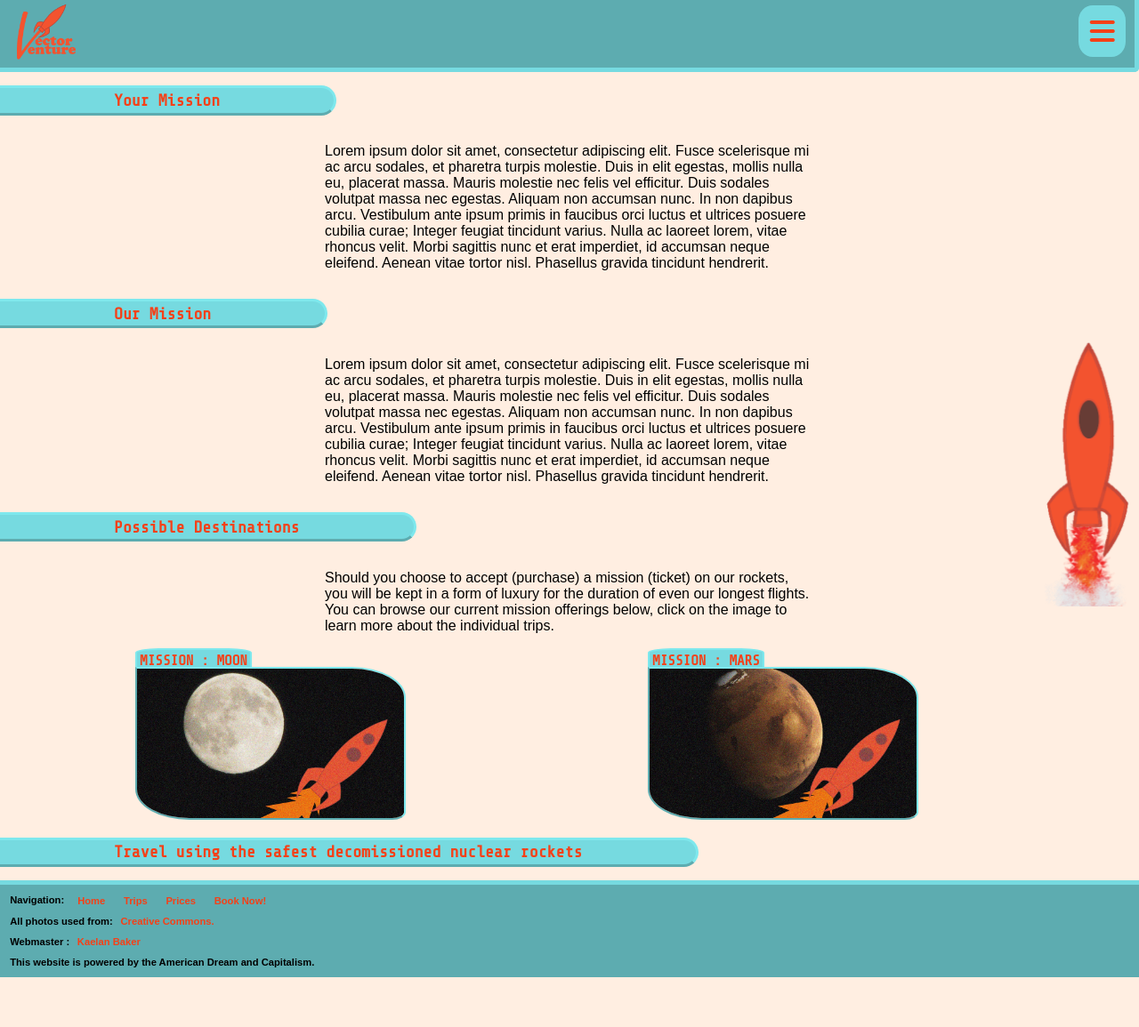
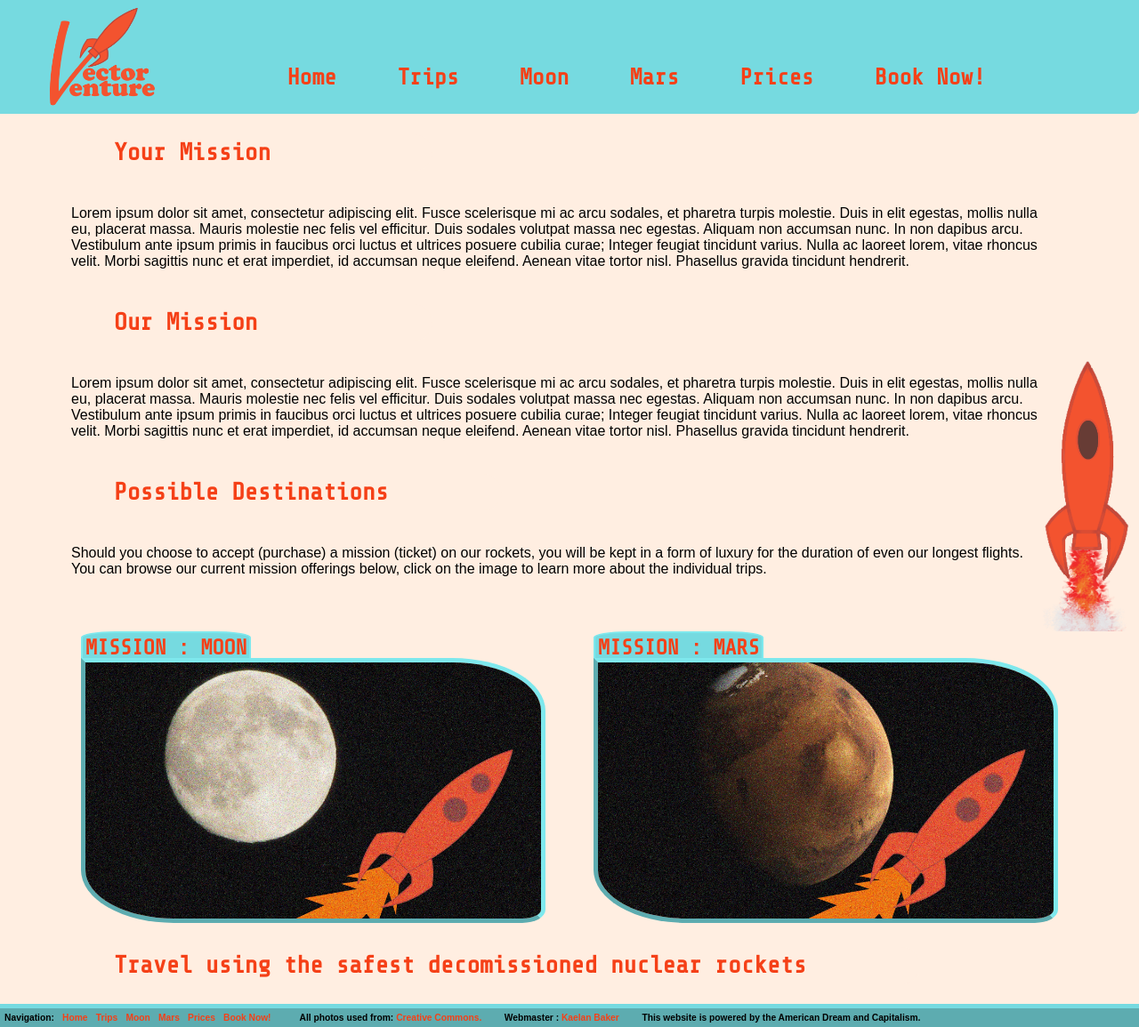
Before and after one commit to kaelan-baker/Webdev-A2, a plain HTML site: page index.html in a window 1280 px wide. Shown: the whole page at 89% size. Before the commit the page ends 1099 px from the top, so only its background shows below. Drawn offline with nearby package versions, Linux system fonts and the light colour scheme.

Commit message:
Desktop+Mobile Template complete

```diff
--- a/index.html
+++ b/index.html
@@ -23,9 +23,12 @@
       <div class="banner">
         <img src="/images/Logo.png" alt="VectorVenture Logo" />
 
+        <!-- Burger Menu Disabled for Desktop -->
+        <div class="notDesktop">
           <input type="checkbox" id="hamburger-input" class="hamburger-show" />
           <label id="hamburger-menu" for="hamburger-input">
             <i id="hamburger-inputIcon" class="fa-solid fa-bars fa-2x"></i>
+
             <div id="sidebar-menu">
               <ul>
                 <li><a href="index.html">Home</a></li>
@@ -37,6 +40,33 @@
               </ul>
             </div>
           </label>
+        </div>
+        <div id="navDesktop" class="notMobile">
+          <ul>
+            <li><a hreffooter {
+              font-weight: bold;
+              padding: .5em;
+              display: block;
+              font-size: .9em;
+              overflow: auto;
+            }
+            footer a{
+              color: var(--color-red);
+            }
+            footer li{
+              display: inline;
+              list-style-type:none;
+              margin: 0;
+              padding: 0;
+              margin-right: .5vw;
+            }="index.html">Home</a></li>
+            <li><a href="trips.html">Trips</a></li>
+            <li class="notMobile"><a href="moon.html">Moon</a></li>
+            <li class="notMobile"><a href="mars.html">Mars</a></li>
+            <li><a href="prices.html">Prices</a></li>
+            <li><a href="booknow.html">Book Now!</a></li>
+          </ul>
+        </div>
       </div>
     </header>
     <main>
@@ -69,6 +99,7 @@
         </p>
       </div>
 
+      <!-- Creating Destinations, different links available for mobile and desktop -->
       <h2 class="indented">Possible Destinations</h2>
       <p>
         Should you choose to accept (purchase) a mission (ticket) on our
@@ -79,15 +110,29 @@
       <div class="destinations">
         <div id="moon">
           <p class="mission">MISSION : MOON</p>
+          <div class="notDesktop">
             <a class="travelimg" href="./trips.html"
-            ><img src="./images/Moon.jpg" alt="Link to the trips page."
-          /></a>
+              ><img src="./images/Moon.jpg" alt="Link to the trips page." />
+            </a>
+          </div>
+          <div class="notMobile">
+            <a class="travelimg" href="./moon.html"
+              ><img src="./images/Moon.jpg" alt="Link to the trips page." />
+            </a>
+          </div>
         </div>
         <div id="mars">
           <p class="mission">MISSION : MARS</p>
+          <div class="notDesktop">
             <a class="travelimg" href="./trips.html"
               ><img src="./images/Mars.jpg" alt="Link to the trips page."
             /></a>
+          </div>
+          <div class="notMobile">
+            <a class="travelimg" href="./mars.html"
+              ><img src="./images/Mars.jpg" alt="Link to the trips page."
+            /></a>
+          </div>
         </div>
       </div>
       <h2 class="indented">
@@ -111,9 +156,7 @@
         <a href="https://creativecommons.org">Creative Commons.</a>
       </p>
       <p>Webmaster : <a href="mailto:kaelan.baker@itas.ca">Kaelan Baker</a></p>
-      <p>
-        This website is powered by the American Dream and Capitalism.
-      </p>
+      <p>This website is powered by the American Dream and Capitalism.</p>
     </footer>
   </body>
 </html>
--- a/styles/site.css
+++ b/styles/site.css
@@ -33,7 +33,10 @@
   padding-right: 10%;
 }
 .notMobile{
-  display: none;
+  display:none;
+}
+.notDesktop{
+  display: inline;
 }
 /* End base classes */
 
@@ -86,10 +89,9 @@
     color: var(--color-red);
     padding: .3em;
     margin: .3em;
-    margin-top: .2em;
+    margin-top: 1vh;
     border: solid var(--color-blue);
     border-radius: 30%;
-    overflow: auto;
     background-color: var(--color-blue);
   }
   #hamburger-menu ul{
@@ -195,5 +197,100 @@ footer *{
 
 /* Start Desktop Code */
 @media only screen and (min-width: 768px) {
+  .notMobile{   text-align: right;
+    display: block;
+  }
+  .notDesktop{
+    display: none;
+  }
+  .indented{
+    font-size: 1.7em;
+    min-width: 18vw;
+    background-color: var(--color-cream);
+    border: 0px none;
+  }
+  .banner{
+    display: flex;
+    width: 100vw;
+    background-color: var(--color-blue);
+    border: 0;
+  }
+  .banner img{
+    margin-left: 4vw;
+    height: 10vw;
+  }
+  #navDesktop{
+    margin-left: auto;
+    margin-right: 10vw;
+    margin-top: auto;
+    margin-bottom: -1vh;
+  }
+  #navDesktop ul li{
+    display: inline-flex;
+    font-family: 'Share Tech Mono', monospace;
+    margin-right: 2vw;
+    font-size: 2vw;
+    font-weight: 900;
+  }
+  #navDesktop ul li:hover{
+    background-color: var(--color-darkblue);
+    border-radius: 5px 20%;
+  }
 
-}
+  /* Destinations */
+  .destinations p{
+    font-size: 1.5em;
+  }
+  .destinations{
+    margin: auto;
+  }
+  .destinations a img{
+    max-width: 40vw;
+    border-width: 5px;
+  }
+  .destinations a img:hover{
+    opacity: .5;
+  }
+
+  .asideImage img{
+    max-width: 8vw;
+  }
+
+  h2{
+
+  }
+  p{
+    text-align: left;
+    padding: 1em;
+    max-width: 85vw;
+    margin: auto;
+    margin-left: 5vw;
+  }
+
+  footer {
+    font-weight: bold;
+    display: flex;
+    border-top: 5px solid var(--color-blue);
+    background-color: var(--color-darkblue);
+    font-size: .80vw;
+  }
+  footer ul{
+    padding: 0;
+  }
+  footer ul li{
+
+  }
+  footer .notMobile{
+    display: inline-block;
+    list-style-type:none;
+  }
+  footer *{
+    padding: 0;
+    margin: 0;
+  }
+  footer p, footer ul{
+    padding-right: 2vw;
+  }
+
+
+  }
```
Lines whose indentation alone changed are shown as unchanged.
